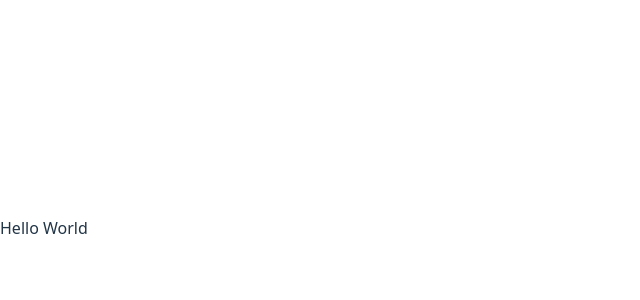
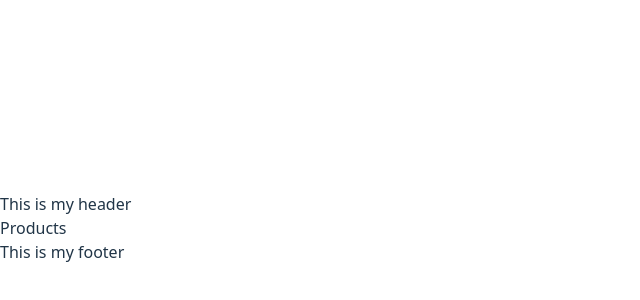
Before and after one commit to NoroffFEU/jsfw-2025-v1-hanna-jsframeworks, a React (Vite) app: page / in a window 1280 px wide. Shown: the part 172-472 px from the top of the page, without its empty margins (0-640 px from the left). Built offline with nearby package versions, Linux system fonts and the light colour scheme.

Commit message:
Setting upp base App and folder structure

```diff
--- a/src/App.tsx
+++ b/src/App.tsx
@@ -1,7 +1,15 @@
-import React from "react";
+import { Products } from "./components/products/Products";
+import { Header } from "./components/Header/Header";
+import { Footer } from "./components/Footer/Footer";
 
 function App() {
-  return <div>Hello World</div>;
+  return (
+    <div>
+      <Header />
+      <Products />
+      <Footer />
+    </div>
+  );
 }
 
 export default App
--- /dev/null
+++ b/src/components/Footer/Footer.tsx
@@ -0,0 +1,9 @@
+function Footer() {
+  return (
+    <footer>
+      This is my footer
+    </footer>
+  );
+}
+
+export { Footer };
--- /dev/null
+++ b/src/components/Header/Header.tsx
@@ -0,0 +1,9 @@
+function Header () {
+	return (
+		<header>
+			This is my header
+		</header>
+	);
+}
+
+export { Header };
--- /dev/null
+++ b/src/components/products/Products.tsx
@@ -0,0 +1,9 @@
+function Products () {
+  return (
+    <div>
+      Products
+    </div>
+  );
+}
+
+export { Products };
```
Also changed, not shown: eslint.config.js (+29 -4 lines), src/common/common.tsx (renamed from src/common/common.ts).
